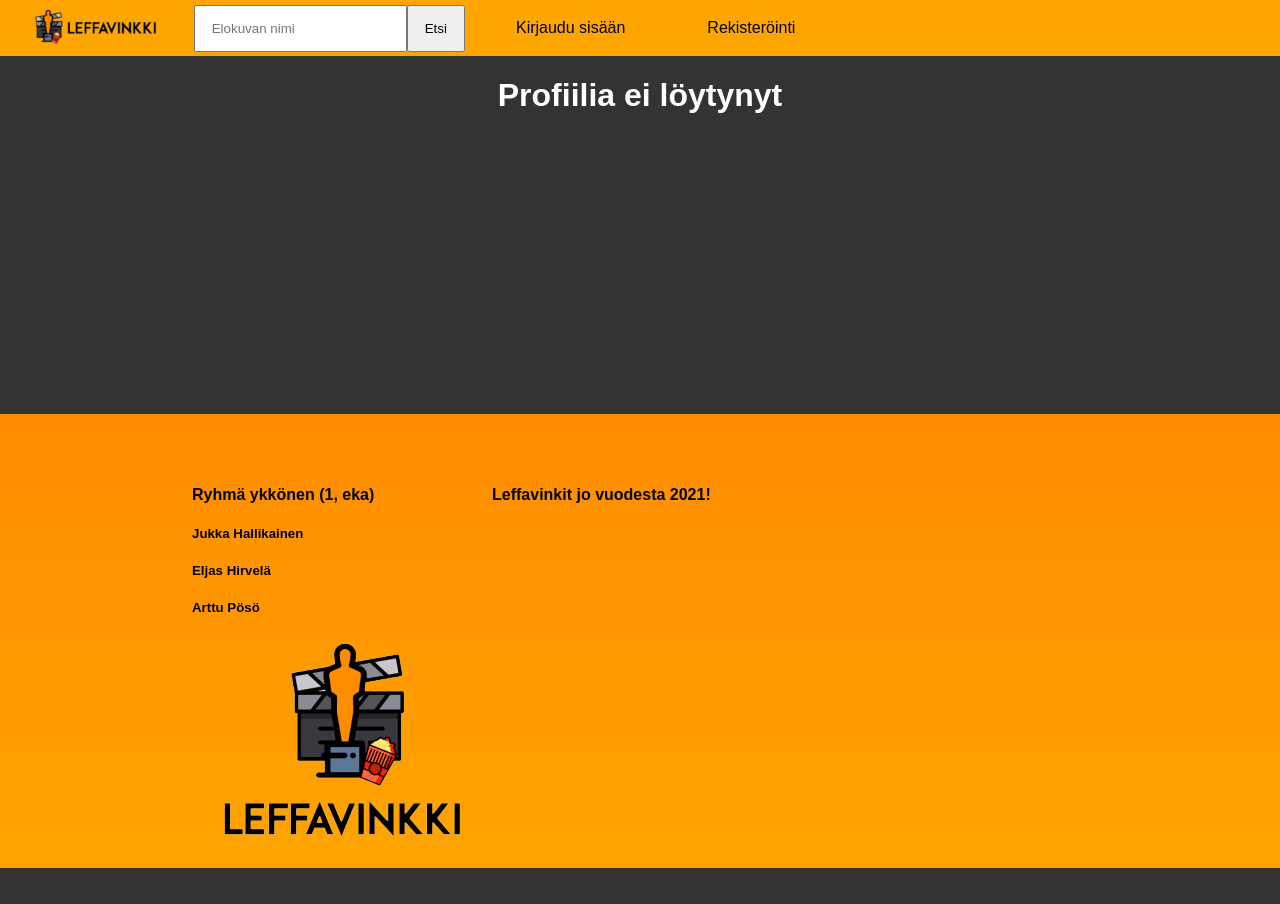
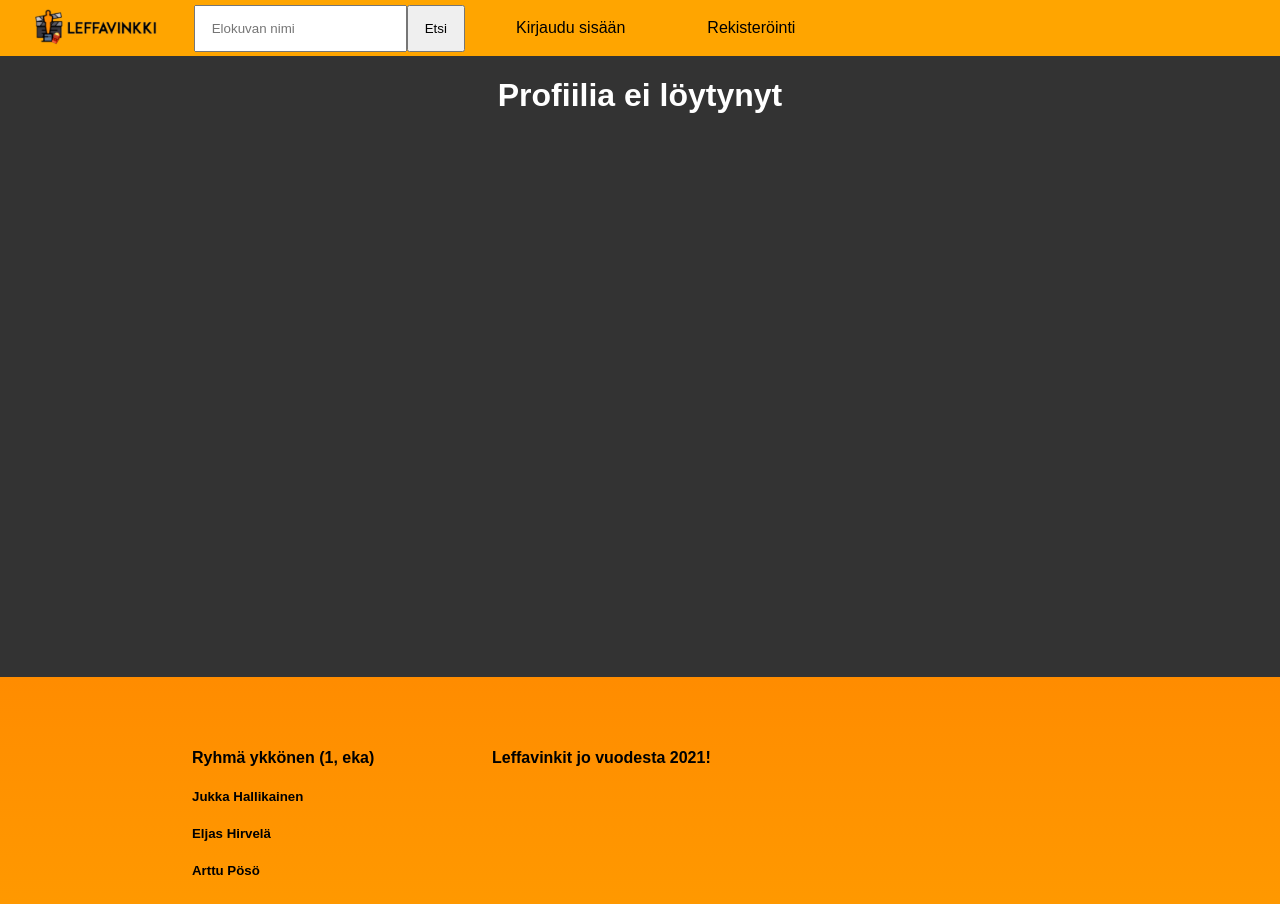
Before and after one commit to Jukk1s/leffavinkki-react, a React (Create React App) app: page /user in a window 1280 px wide. Shown: the top 904 px of the page. Before the commit the page ends 868 px from the top, so only its background shows below. Built offline with nearby package versions, Linux system fonts and the light colour scheme.

Commit message:
Sivuille titlet

```diff
--- a/src/App.js
+++ b/src/App.js
@@ -20,6 +20,7 @@ import axios from "axios";
 const MOVIE_STORAGE_KEY = "lastSearch"
 
 const App = () => {
+    document.title = 'LeffaVinkki - Se paras'
     const [isSignedIn, setIsSignedIn] = useState(false)
     const [profile, setProfile] = useState(null)
     const [username, setUsername] = useState('');
--- a/src/components/Home.js
+++ b/src/components/Home.js
@@ -7,6 +7,7 @@ import notFoundImage from '../img/poster_holder.jpg'
 const MOVIE_STORAGE_KEY = "lastSearch"
 
 const Home = () => {
+    document.title = 'LeffaVinkki - Se paras'
     const [movies, setMovies] = useState([])
     const [moviesFound, setMoviesFound] = useState(false)
 
--- a/src/components/Login.js
+++ b/src/components/Login.js
@@ -5,6 +5,7 @@ import Button from 'react-bootstrap/Button'
 import InputGroup from 'react-bootstrap/InputGroup'
 
 const Login = () => {
+    document.title = 'LeffaVinkki - Kirjaudu'
     const loginUrl = 'http://localhost:8081/users/login'
     const [form, setForm] = useState({})
     const [errors, setErrors] = useState({})
--- a/src/components/Movie.js
+++ b/src/components/Movie.js
@@ -41,10 +41,13 @@ const Movie = () => {
                             const data = resp.data
                             console.log(data)
                             localStorage.setItem("movieData", JSON.stringify(data))
+                            document.title = 'LeffaVinkki - '+resp.data.Title
 
                             setMovieData(data)
                         } else {
                             console.log("Virhe elokuvien hakemisessa.")
+
+                            document.title = 'LeffaVinkki'
                         }
                     });
                     setLoading(false)
--- a/src/components/MovieDisplay.js
+++ b/src/components/MovieDisplay.js
@@ -11,7 +11,7 @@ const MovieDisplay = ({movieData}) => {
     return(
         <div className='movieDiv'>
             <a href={href}>
-                <h3>
+                <h3 className="movieDisplayName">
                     {movieData.Title}
                 </h3>
                 <img className="poster" src={image}/>
--- a/src/components/User.js
+++ b/src/components/User.js
@@ -30,6 +30,7 @@ function calculateStatus(data){
 }
 
 const User = () => {
+    document.title = "LeffaVinkki - Profiili"
     const [isLoading, setLoading] = useState(true);
     const [userData, setUserData] = useState();
     const [userComments, setUserComments] = useState();
@@ -95,7 +96,7 @@ const User = () => {
 
     return (
         profileFound? (
-            <div>
+            <div className="profileContent">
                 <div className="profile" id="top">
                     <div id="profiilitekstit">
                         <h1 id="name">Nimi: {userData[0].name}</h1>
@@ -142,7 +143,7 @@ const User = () => {
             </div>
 
         ) : (
-            <div>
+            <div className="notFound">
                 <h1 className="white textCenter">Profiilia ei löytynyt</h1>
             </div>
         )
--- a/src/css/index.css
+++ b/src/css/index.css
@@ -7,9 +7,17 @@ body {
   -moz-osx-font-smoothing: grayscale;
 }
 
+html, body {
+  height: 100%;
+}
+
 code {
   font-family: source-code-pro, Menlo, Monaco, Consolas, 'Courier New',
     monospace;
+}
+
+.movieDisplayName{
+  color: orange;
 }
 
 #resultField {
@@ -20,7 +28,7 @@ code {
   margin-right: auto;
   max-width: 70%;
   padding: 0 24px 12px 36px;
-  background-color: darkgrey;
+  background-color: black;
   border: 4px solid black;
   border-radius: 4px;
 }
--- a/src/css/navbar.css
+++ b/src/css/navbar.css
@@ -70,10 +70,18 @@ li a:hover {
 }
 
 footer {
-    margin-top: 300px;
+    margin-top: 0;
     padding: 50px 20px 20px 15%;
     background-image: linear-gradient(180deg,darkorange,orange);
     display: flex;
+}
+
+.notFound{
+    height: 75vh;
+}
+
+.profileContent{
+    min-height: 75vh;
 }
 
 #root{
```
